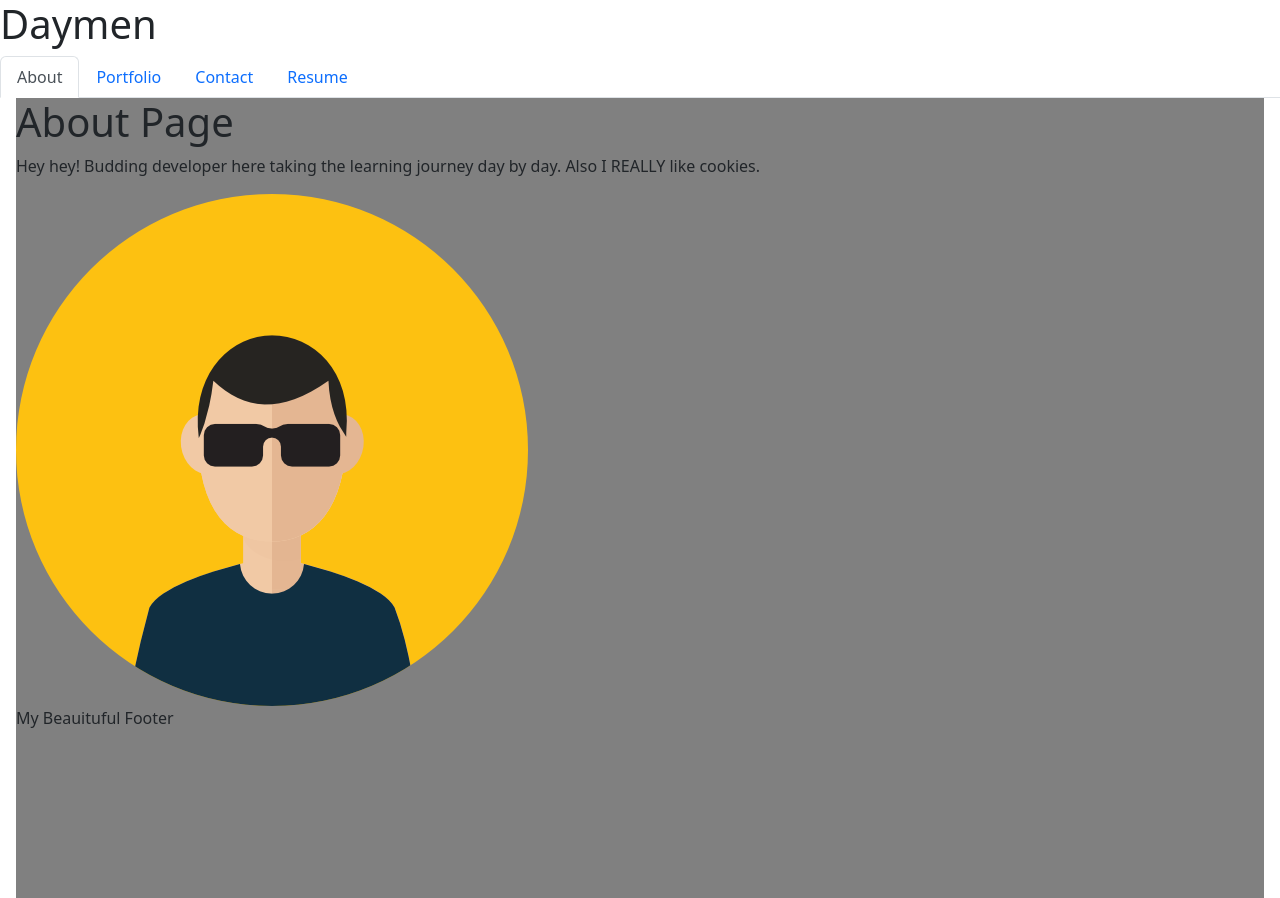
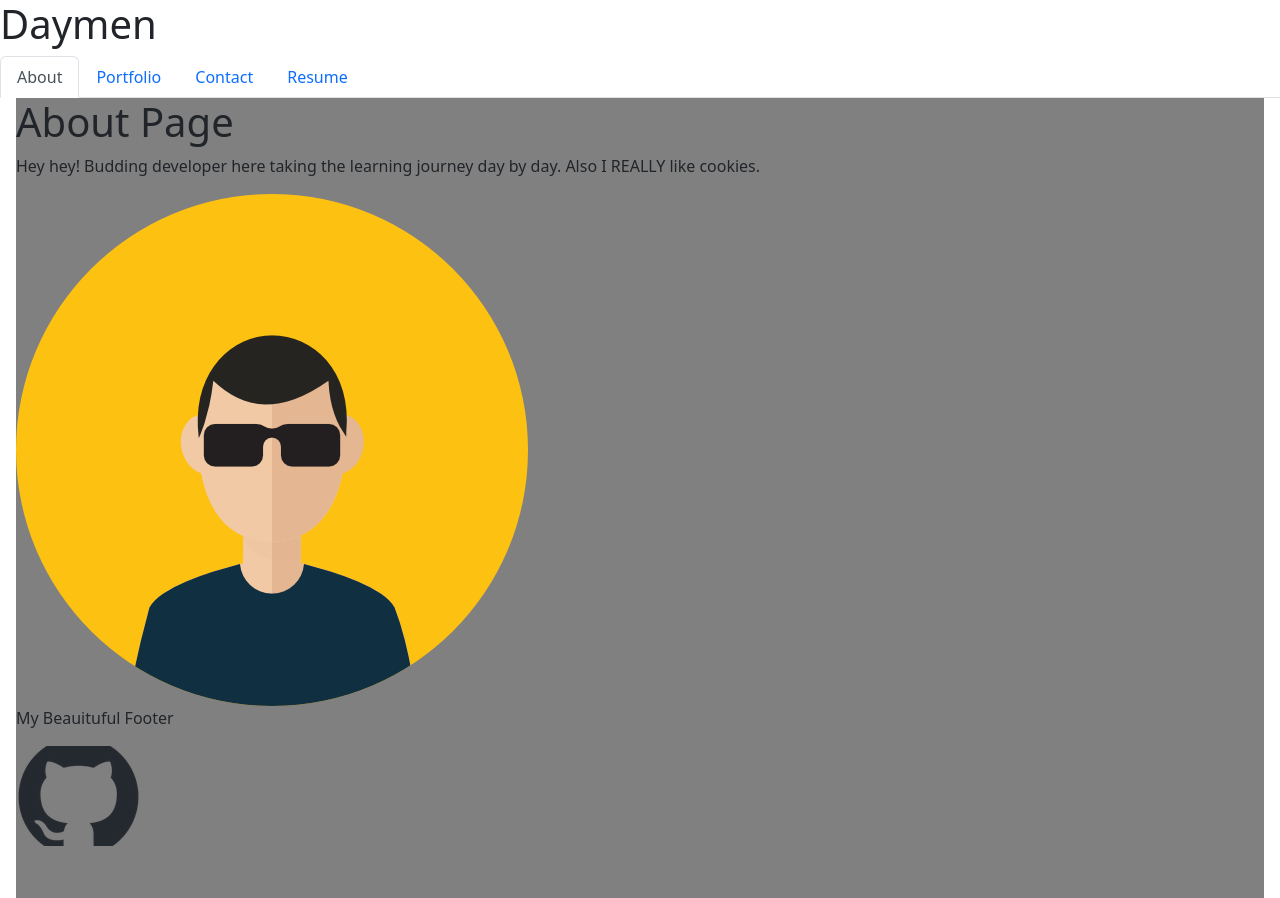
Before and after one commit to DaymenPasick/folio-react, a React (Vite) app: page / in a window 1280 px wide. Built offline with nearby package versions, Linux system fonts and the light colour scheme.

Commit message:
working on footer section anchor links and icons

```diff
--- a/src/components/Footer.jsx
+++ b/src/components/Footer.jsx
@@ -1,12 +1,14 @@
-// will be used on multiple pages
+import gitIcon from '../../public/assets/GitHubIconLink.png'
 
-//sample footer
 
 export default function Footer(props) {
 
  return (
     <div>
         <p>My Beauituful Footer </p>
+        <a href="https://github.com/DaymenPasick">
+            <img src={gitIcon} alt="GitHub Icon" />
+        </a>
     </div>
 
  );
```
Also changed, not shown: public/assets/GitHubIconLink.png (added).
